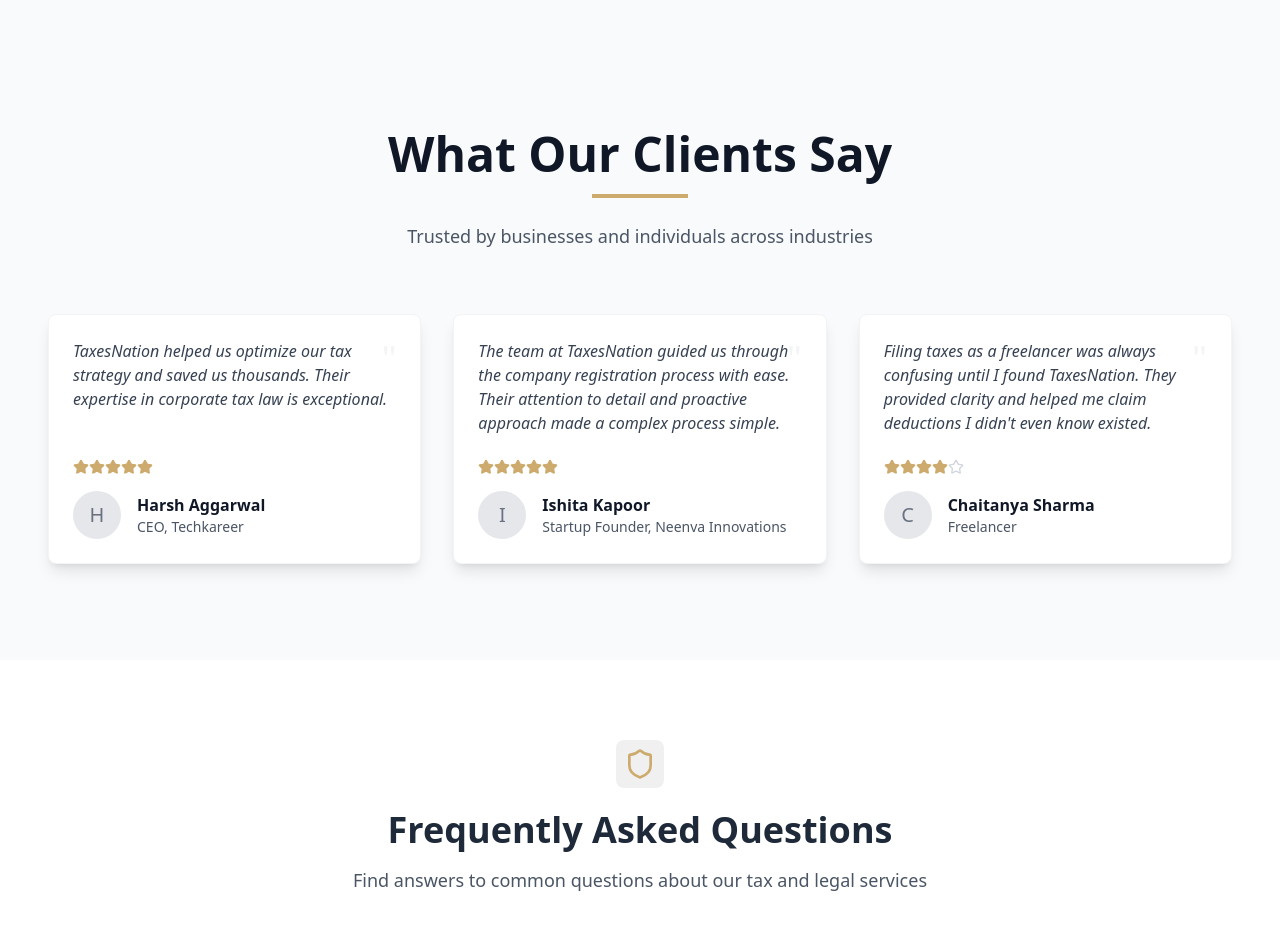
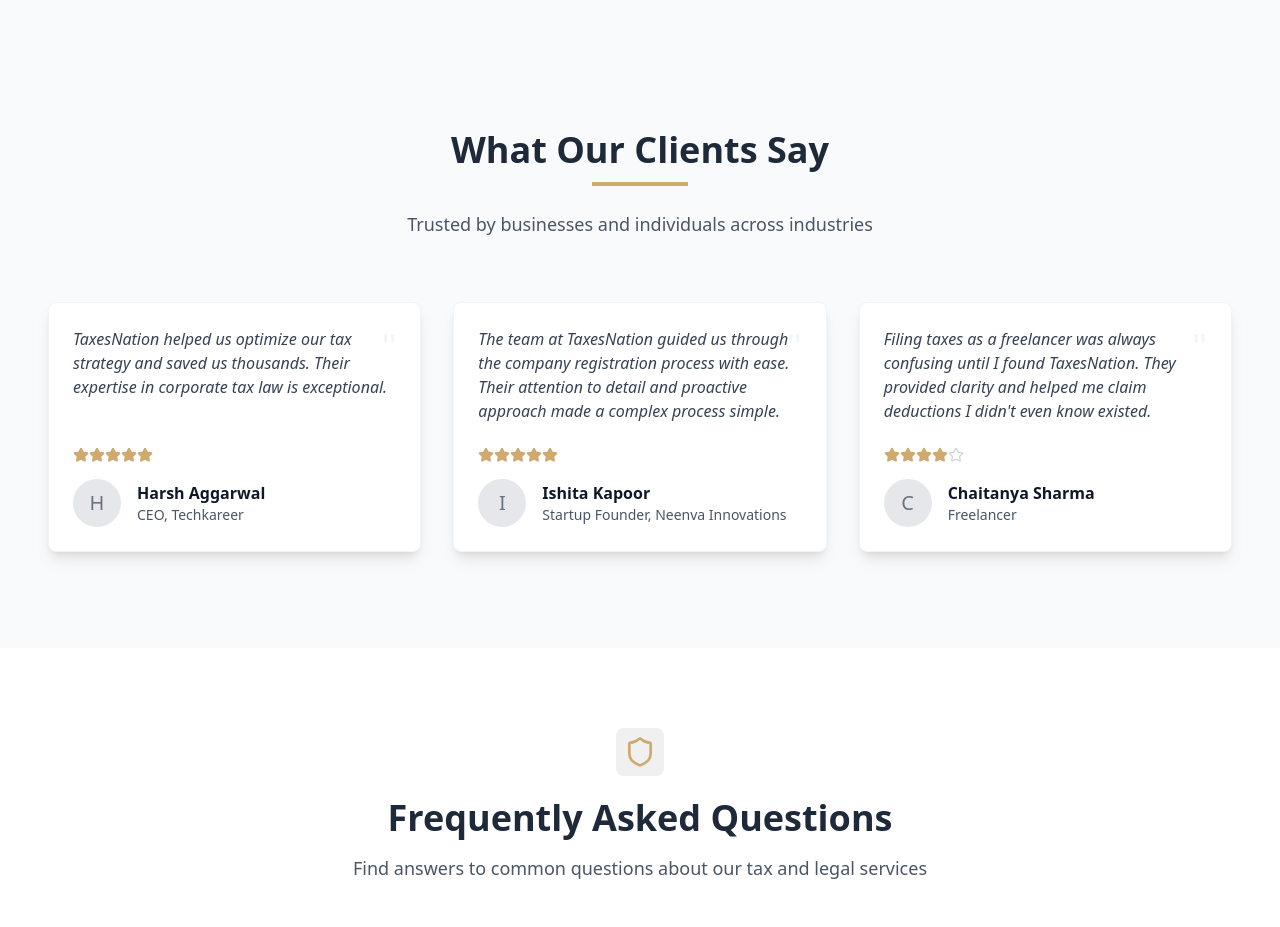
Before and after one commit to alsoshubham/TaxesNotice, a React (Vite) app: page / in a window 1280 px wide. Shown: the part 1660-2587 px from the top of the page. Built offline with nearby package versions, Linux system fonts and the light colour scheme.

Commit message:
feat: Update TestimonialsSection header styling for improved readability and alignment

```diff
--- a/src/components/TestimonialSection.jsx
+++ b/src/components/TestimonialSection.jsx
@@ -108,7 +108,7 @@
       <div className="container mx-auto px-6 lg:px-12">
         {/* Section Header */}
         <div className="text-center mb-16">
-          <h2 className="text-4xl md:text-5xl font-extrabold text-gray-900 mb-4">
+          <h2 className="text-4xl font-bold text-center text-gray-800 mb-3">
             What Our Clients Say
           </h2>
           <div className="w-24 h-1 bg-[#cdaa6d] mx-auto mb-6"></div>
```
